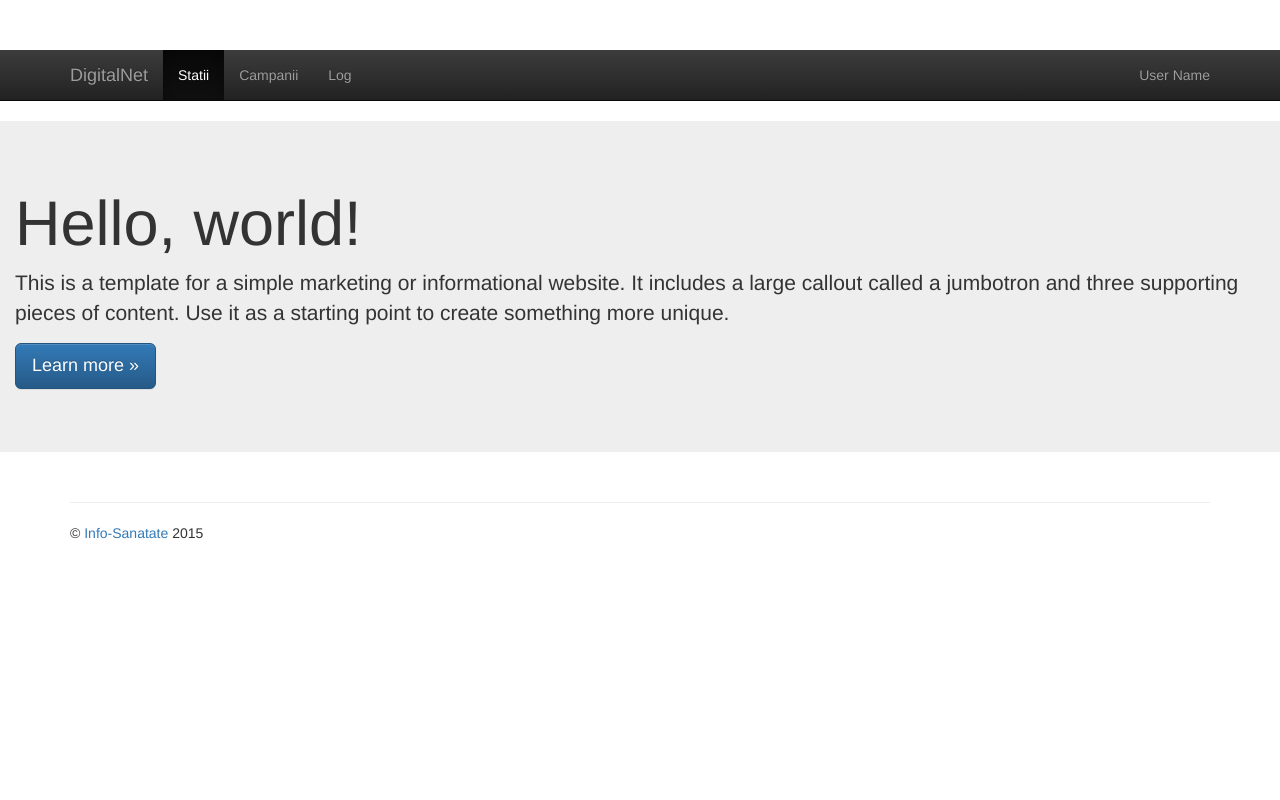
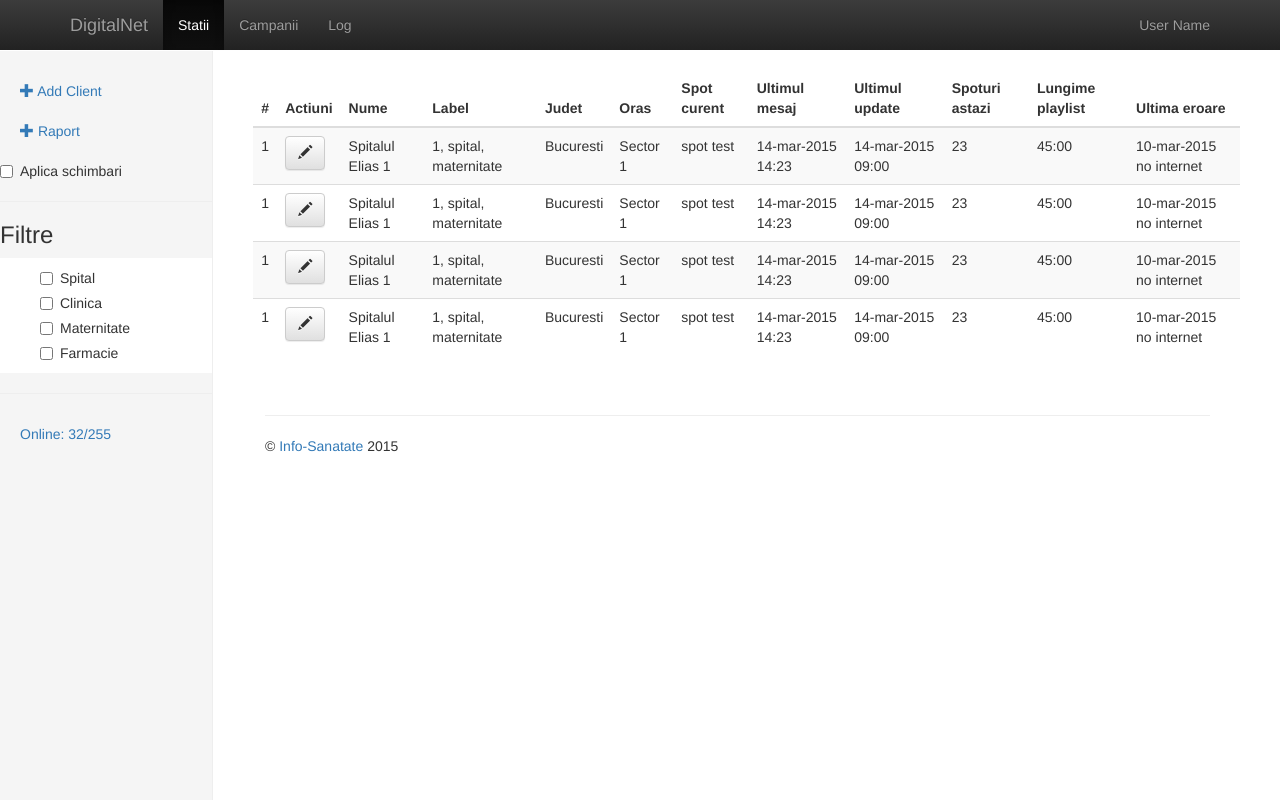
Before and after one commit to urucualex/digitalnet, a CodeIgniter app: page /database/ in a window 1280 px wide. Run offline with CodeIgniter, Linux system fonts and the light colour scheme; some libraries are stand-ins or nearby versions.

Commit message:
Basic clients design

```diff
--- a/application/views/clients.php
+++ b/application/views/clients.php
@@ -3,14 +3,145 @@
     $this->load->view('menu');
 ?>
 
-    <!-- Main jumbotron for a primary marketing message or call to action -->
-    <div class="jumbotron">
-      <div class="container-fluid">
-        <h1>Hello, world!</h1>
-        <p>This is a template for a simple marketing or informational website. It includes a large callout called a jumbotron and three supporting pieces of content. Use it as a starting point to create something more unique.</p>
-        <p><a class="btn btn-primary btn-lg" href="#" role="button">Learn more &raquo;</a></p>
-      </div>
-    </div>
+<div class="container-fluid">
+	<div class="row">
+		<div class="col-sm-2 sidebar">
+			<ul class="nav nav-sidebar">
+				<li>
+					<a href="/add"><span class="glyphicon glyphicon-plus"></span> Add Client</a>
+				</li>
+				<li>
+					<a href="/add"><span class="glyphicon glyphicon-plus"></span> Raport</a>
+				</li>
+				<li class="checkbox">
+				 	<label><input type="checkbox" name="update">Aplica schimbari</label>
+				</li>
+				<li>
+					<hr>
+				</li>
+				<li>
+					<h3>Filtre</h3>
+					<div class="filter-list-box">
+						<ul>
+							<li class="checkbox">
+								<label>
+									<input type="checkbox">Spital
+								</label>
+							</li>
+							<li class="checkbox">
+								<label>
+									<input type="checkbox">Clinica
+								</label>
+							</li>
+							<li class="checkbox">
+								<label>
+									<input type="checkbox">Maternitate
+								</label>
+							</li>
+							<li class="checkbox">
+								<label>
+									<input type="checkbox">Farmacie
+								</label>
+							</li>
+					</div>
+				</li>
+				<li>
+					<hr/>
+				</li>
+				<li>
+					<a href="#">Online: 32/255</a>
+				</li>
+			</ul>
+		</div>
+
+		<div class="col-sm-10 col-sm-offset-2 main"> <!-- Content -->
+			<table class="table table-striped">
+				<thead>
+					<tr>
+						<th>#</th>
+						<th>Actiuni</th>
+						<th>Nume</th>
+						<th>Label</th>
+						<th>Judet</th>
+						<th>Oras</th>
+						<th>Spot curent</th>
+						<th>Ultimul mesaj</th>
+						<th>Ultimul update</th>
+						<th>Spoturi astazi</th>
+						<th>Lungime playlist</th>
+						<th>Ultima eroare</th>
+ 					</tr>
+				</thead>
+				<tbody>
+					<tr>
+						<td>1</td>
+						<td>
+							<div class="btn btn-default"><span class="glyphicon glyphicon-pencil"></span></div>
+						</td>
+						<td>Spitalul Elias 1</td>
+						<td>1, spital, maternitate</td>
+						<td>Bucuresti</td>
+						<td>Sector 1</td>
+						<td>spot test</td>
+						<td>14-mar-2015 14:23</td>
+						<td>14-mar-2015 09:00</td>
+						<td>23</td>
+						<td>45:00</td>
+						<td>10-mar-2015 no internet</td>
+					</tr>
+					<tr>
+						<td>1</td>
+						<td>
+							<div class="btn btn-default"><span class="glyphicon glyphicon-pencil"></span></div>
+						</td>
+						<td>Spitalul Elias 1</td>
+						<td>1, spital, maternitate</td>
+						<td>Bucuresti</td>
+						<td>Sector 1</td>
+						<td>spot test</td>
+						<td>14-mar-2015 14:23</td>
+						<td>14-mar-2015 09:00</td>
+						<td>23</td>
+						<td>45:00</td>
+						<td>10-mar-2015 no internet</td>
+					</tr>
+					<tr>
+						<td>1</td>
+						<td>
+							<div class="btn btn-default"><span class="glyphicon glyphicon-pencil"></span></div>
+						</td>
+						<td>Spitalul Elias 1</td>
+						<td>1, spital, maternitate</td>
+						<td>Bucuresti</td>
+						<td>Sector 1</td>
+						<td>spot test</td>
+						<td>14-mar-2015 14:23</td>
+						<td>14-mar-2015 09:00</td>
+						<td>23</td>
+						<td>45:00</td>
+						<td>10-mar-2015 no internet</td>
+					</tr>
+					<tr>
+						<td>1</td>
+						<td>
+							<div class="btn btn-default"><span class="glyphicon glyphicon-pencil"></span></div>
+						</td>
+						<td>Spitalul Elias 1</td>
+						<td>1, spital, maternitate</td>
+						<td>Bucuresti</td>
+						<td>Sector 1</td>
+						<td>spot test</td>
+						<td>14-mar-2015 14:23</td>
+						<td>14-mar-2015 09:00</td>
+						<td>23</td>
+						<td>45:00</td>
+						<td>10-mar-2015 no internet</td>
+					</tr>
+				</tbody>
+			</table>
+		</div> <!-- Content -->
+	</div>
+</div>
 
 
 <?php
--- a/application/views/footer.php
+++ b/application/views/footer.php
@@ -1,8 +1,13 @@
+        <div class="clearfix clear-fix"></div>
         <div class="container">
-          <hr>
-          <footer>
-            <p>&copy; <a href="http://www.info-sanatate.ro" targer="_blank">Info-Sanatate</a> 2015</p>
-          </footer>
+            <div class="row">
+                <div class="col-sm-10 col-sm-offset-2">
+                    <hr>
+                    <footer>
+                        <p>&copy; <a href="http://www.info-sanatate.ro" targer="_blank">Info-Sanatate</a> 2015</p>
+                    </footer>
+                </div>
+            </div>
         </div> <!-- /container -->
 
         <script src="//ajax.googleapis.com/ajax/libs/jquery/1.11.2/jquery.min.js"></script>
--- a/application/views/header.php
+++ b/application/views/header.php
@@ -12,12 +12,7 @@
         <link rel="apple-touch-icon" href="apple-touch-icon.png">
 
         <link rel="stylesheet" href="/css/bootstrap.min.css">
-        <style>
-            body {
-                padding-top: 50px;
-                padding-bottom: 20px;
-            }
-        </style>
+        <link rel="stylesheet" href="/css/dashboard.css">
         <link rel="stylesheet" href="/css/bootstrap-theme.min.css">
         <link rel="stylesheet" href="/css/main.css">
 
--- a/application/views/menu.php
+++ b/application/views/menu.php
@@ -1,4 +1,4 @@
-<header class="navbar navbar-static-top bs-docs-nav navbar-inverse" id="top" role="banner">
+<header class="navbar navbar-static-top bs-docs-nav navbar-inverse navbar-fixed-top" id="top" role="banner">
     <div class="container">
         <div class="navbar-header">
             <button class="navbar-toggle collapsed" type="button" data-toggle="collapse" data-target=".bs-navbar-collapse">
--- /dev/null
+++ b/css/dashboard.css
@@ -0,0 +1,105 @@
+/*
+ * Base structure
+ */
+
+/* Move down content because we have a fixed navbar that is 50px tall */
+body {
+  padding-top: 50px;
+}
+
+
+/*
+ * Global add-ons
+ */
+
+.sub-header {
+  padding-bottom: 10px;
+  border-bottom: 1px solid #eee;
+}
+
+/*
+ * Top navigation
+ * Hide default border to remove 1px line.
+ */
+.navbar-fixed-top {
+  border: 0;
+}
+
+/*
+ * Sidebar
+ */
+
+/* Hide for mobile, show later */
+.sidebar {
+  display: none;
+}
+@media (min-width: 768px) {
+  .sidebar {
+    position: fixed;
+    top: 51px;
+    bottom: 0;
+    left: 0;
+    z-index: 1000;
+    display: block;
+    padding: 20px;
+    overflow-x: hidden;
+    overflow-y: auto; /* Scrollable contents if viewport is shorter than content. */
+    background-color: #f5f5f5;
+    border-right: 1px solid #eee;
+  }
+}
+
+/* Sidebar navigation */
+.nav-sidebar {
+  margin-right: -21px; /* 20px padding + 1px border */
+  margin-bottom: 20px;
+  margin-left: -20px;
+}
+.nav-sidebar > li > a {
+  padding-right: 20px;
+  padding-left: 20px;
+}
+.nav-sidebar > .active > a,
+.nav-sidebar > .active > a:hover,
+.nav-sidebar > .active > a:focus {
+  color: #fff;
+  background-color: #428bca;
+}
+
+
+/*
+ * Main content
+ */
+
+.main {
+  padding: 20px;
+}
+@media (min-width: 768px) {
+  .main {
+    padding-right: 40px;
+    padding-left: 40px;
+  }
+}
+.main .page-header {
+  margin-top: 0;
+}
+
+
+/*
+ * Placeholder dashboard ideas
+ */
+
+.placeholders {
+  margin-bottom: 30px;
+  text-align: center;
+}
+.placeholders h4 {
+  margin-bottom: 0;
+}
+.placeholder {
+  margin-bottom: 20px;
+}
+.placeholder img {
+  display: inline-block;
+  border-radius: 50%;
+}
--- a/css/main.css
+++ b/css/main.css
@@ -3,3 +3,10 @@
 /* ==========================================================================
    Author's custom styles
    ========================================================================== */
+
+
+.filter-list-box {
+	max-height: 300px;
+	overflow: scroll;
+	background-color: white;
+}
```
